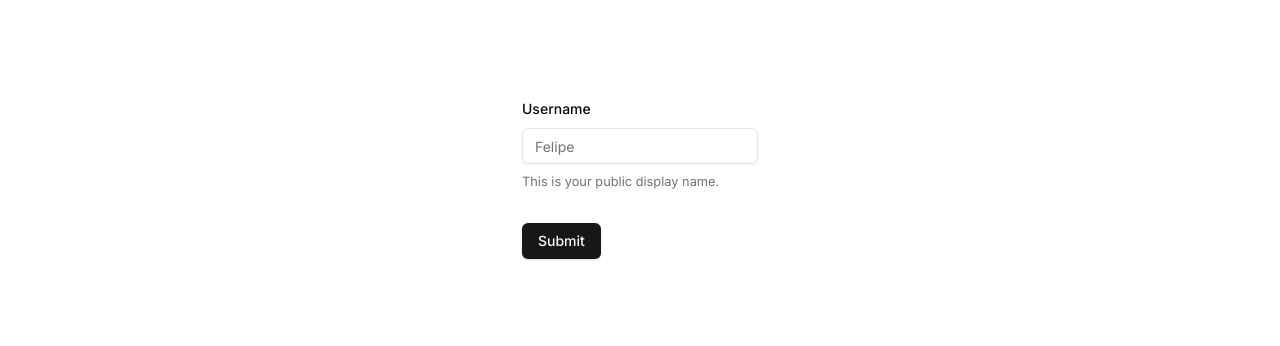
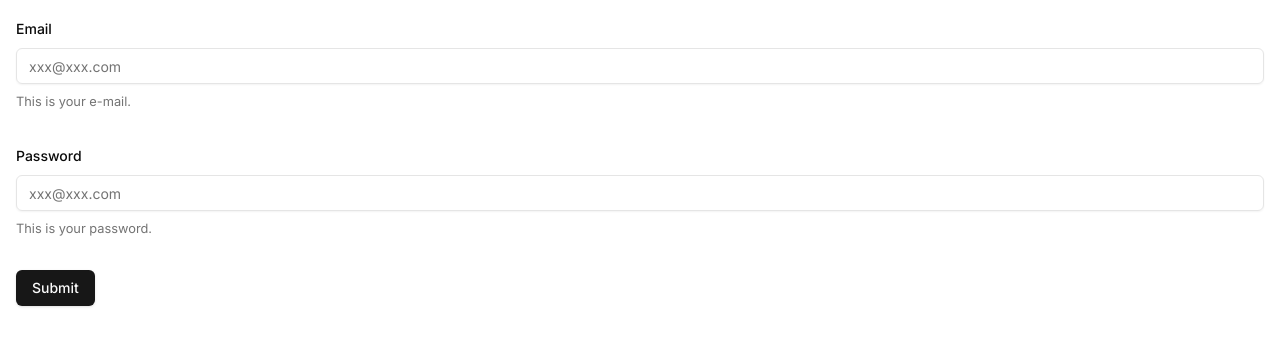
Before and after one commit to felipelr/tabnews, a Next.js app: page / in a window 1280 px wide. Shown: the top 346 px of the page. Built offline with nearby package versions, Linux system fonts and the light colour scheme.

Commit message:
fix: default configuration

```diff
--- a/src/app/layout.tsx
+++ b/src/app/layout.tsx
@@ -16,7 +16,7 @@ export default function RootLayout({
 }) {
   return (
     <html lang="en">
-      <body className={inter.className}>{children}</body>
+      <body className={`${inter.className} container mx-auto p-4`}>{children}</body>
     </html>
   )
 }
--- a/src/app/page.tsx
+++ b/src/app/page.tsx
@@ -1,8 +1,8 @@
-import { LoginForm } from "@/components/login/login-form/login-form";
+import { LoginForm } from "@/components/login/login-form";
 
 export default function Home() {
   return (
-    <main className="flex min-h-screen flex-col items-center justify-between p-24">
+    <main className="">
       <LoginForm />
     </main>
   )
--- /dev/null
+++ b/src/components/login/login-form.tsx
@@ -0,0 +1,67 @@
+"use client";
+
+import React from "react"
+import { Button } from "@/components/ui/button"
+import { Form, FormControl, FormDescription, FormField, FormItem, FormLabel, FormMessage } from "@/components/ui/form"
+import { Input } from "@/components/ui/input"
+import { useForm } from "react-hook-form"
+import { zodResolver } from "@hookform/resolvers/zod"
+import * as z from "zod"
+
+const formSchema = z.object({
+    email: z.string().email({
+        message: "Email must be a valid email",
+    }),
+    password: z.string().min(6, {
+        message: "Password must be at least 6 characters.",
+    }),
+})
+
+export const LoginForm = () => {
+    const form = useForm<z.infer<typeof formSchema>>({
+        resolver: zodResolver(formSchema),
+        defaultValues: {
+            email: "",
+            password: ""
+        },
+    })
+
+    const onSubmit = (values: z.infer<typeof formSchema>) => {
+        alert(`${values.email} - ${values.password}`)
+    }
+    return (
+        <Form {...form}>
+            <form onSubmit={form.handleSubmit(onSubmit)} className="space-y-8">
+                <FormField
+                    control={form.control}
+                    name="email"
+                    render={({ field }) => (
+                        <FormItem>
+                            <FormLabel>Email</FormLabel>
+                            <FormControl>
+                                <Input type="email" placeholder="xxx@xxx.com" {...field} />
+                            </FormControl>
+                            <FormDescription>This is your e-mail.</FormDescription>
+                            <FormMessage />
+                        </FormItem>
+                    )}
+                />
+                <FormField
+                    control={form.control}
+                    name="password"
+                    render={({ field }) => (
+                        <FormItem>
+                            <FormLabel>Password</FormLabel>
+                            <FormControl>
+                                <Input type="password" placeholder="xxx@xxx.com" {...field} />
+                            </FormControl>
+                            <FormDescription>This is your password.</FormDescription>
+                            <FormMessage />
+                        </FormItem>
+                    )}
+                />
+                <Button variant="default" type="submit">Submit</Button>
+            </form>
+        </Form>
+    )
+}
--- a/src/components/login/login-form/login-form.tsx
+++ /dev/null
@@ -1,49 +0,0 @@
-"use client"
-
-import { Button } from "@/components/ui/button"
-import { Form, FormControl, FormDescription, FormField, FormItem, FormLabel, FormMessage } from "@/components/ui/form"
-import { Input } from "@/components/ui/input"
-import React from "react"
-import { useForm } from "react-hook-form"
-import { zodResolver } from "@hookform/resolvers/zod"
-import * as z from "zod"
-
-const formSchema = z.object({
-  username: z.string().min(2, {
-    message: "Username must be at least 2 characters.",
-  }),
-})
-
-export const LoginForm = () => {
-    const form = useForm<z.infer<typeof formSchema>>({
-        resolver: zodResolver(formSchema),
-        defaultValues: {
-          username: "",
-        },
-      })
-
-    const onSubmit = (values: z.infer<typeof formSchema>) => {
-        alert(values)
-    }
-    return (
-        <Form {...form}>
-            <form onSubmit={form.handleSubmit(onSubmit)} className="space-y-8">
-                <FormField
-                    control={form.control}
-                    name="username"
-                    render={({ field }) => (
-                        <FormItem>
-                            <FormLabel>Username</FormLabel>
-                            <FormControl>
-                                <Input placeholder="Felipe" {...field} />
-                            </FormControl>
-                            <FormDescription>This is your public display name.</FormDescription>
-                            <FormMessage />
-                        </FormItem>
-                    )}
-                />
-                <Button type="submit">Submit</Button>
-            </form>
-        </Form>
-    )
-}
--- a/src/components/ui/input.tsx
+++ b/src/components/ui/input.tsx
@@ -1,14 +1,18 @@
 import * as React from "react"
 
 import { cn } from "@/lib/utils"
+import { useFormContext } from "react-hook-form"
 
 export interface InputProps
   extends React.InputHTMLAttributes<HTMLInputElement> {}
 
 const Input = React.forwardRef<HTMLInputElement, InputProps>(
-  ({ className, type, ...props }, ref) => {
+  ({ className, type, name, ...props }, ref) => {
+    const { register } = useFormContext()
     return (
       <input
+        {...register(name || '')}
+        name={name}
         type={type}
         className={cn(
           "flex h-9 w-full rounded-md border border-input bg-transparent px-3 py-1 text-sm shadow-sm transition-colors file:border-0 file:bg-transparent file:text-sm file:font-medium placeholder:text-muted-foreground focus-visible:outline-none focus-visible:ring-1 focus-visible:ring-ring disabled:cursor-not-allowed disabled:opacity-50",
```
Also changed, not shown: 2 other files (tests, documents, lock files or other folders).
